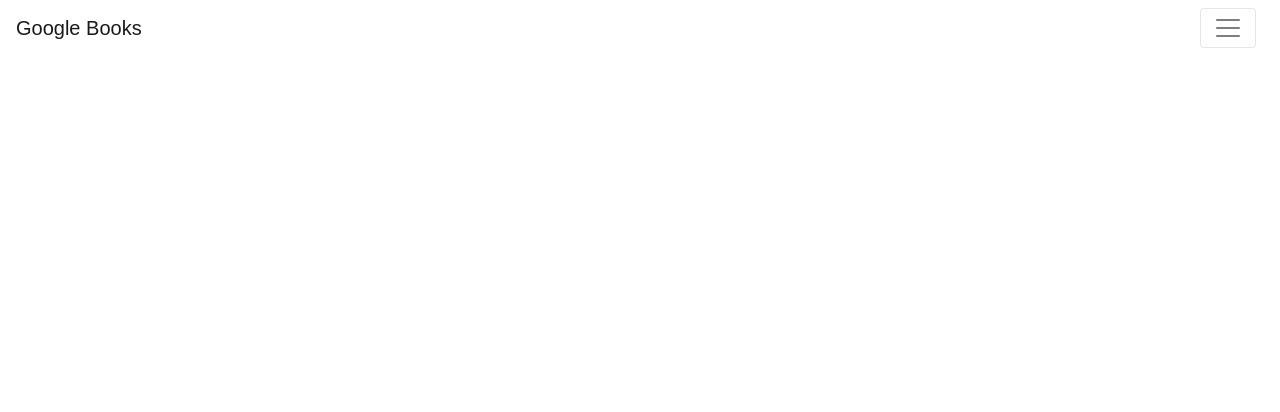
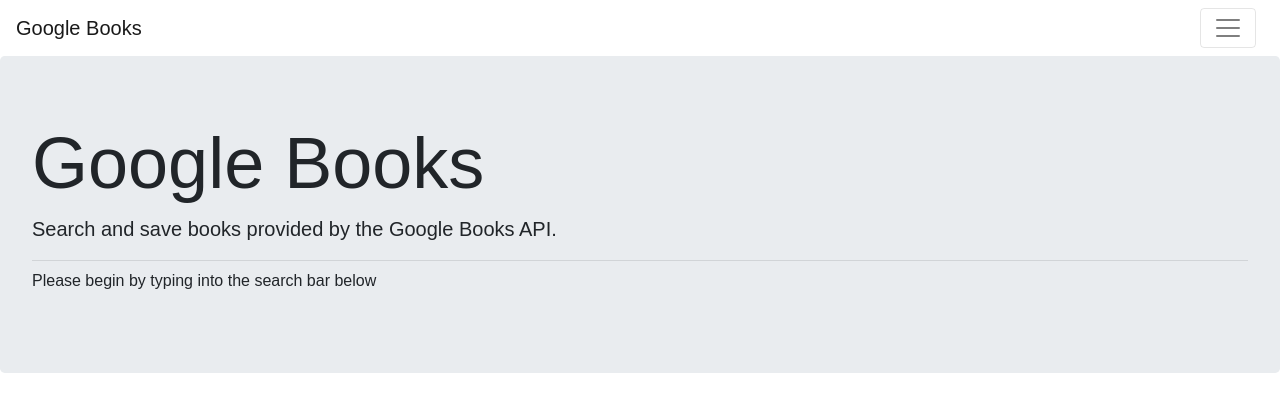
Before and after one commit to seanbelverstone/Google-Books, a React (Create React App) app in the folder client/: page /saved in a window 1280 px wide. Shown: the top 412 px of the page. Built offline with nearby package versions, Linux system fonts and the light colour scheme; the HTML template or start-up script is replaced by a standard one.

Commit message:
Created a jumbotron for styling purposes. Moving on to create searchbar now

```diff
--- a/client/src/App.js
+++ b/client/src/App.js
@@ -1,6 +1,7 @@
 import React, { Component } from "react";
+import { BrowserRouter as Router, Route} from "react-router-dom";
 import MainNav from "./components/Navbar";
-import { BrowserRouter as Router, Route} from "react-router-dom";
+import MainJumbotron from "./components/MainJumbotron";
 import "./App.css";
 
 class App extends Component {
@@ -12,6 +13,7 @@
             <Route exact path="/" />
             {/* <Route path="/saved" component={SavedBooks} /> */}
           </MainNav>
+          <MainJumbotron />
         </div>
       </Router>
     );
--- /dev/null
+++ b/client/src/components/MainJumbotron/index.js
@@ -0,0 +1,17 @@
+import React from 'react';
+import { Jumbotron } from 'reactstrap';
+
+const MainJumbotron = (props) => {
+  return (
+    <div>
+      <Jumbotron>
+        <h1 className="display-3">Google Books</h1>
+        <p className="lead">Search and save books provided by the Google Books API.</p>
+        <hr className="my-2" />
+        <p>Please begin by typing into the search bar below</p>
+      </Jumbotron>
+    </div>
+  );
+};
+
+export default MainJumbotron;
```
Also changed, not shown: client/src/components/MainJumbotron/style.css (added).
